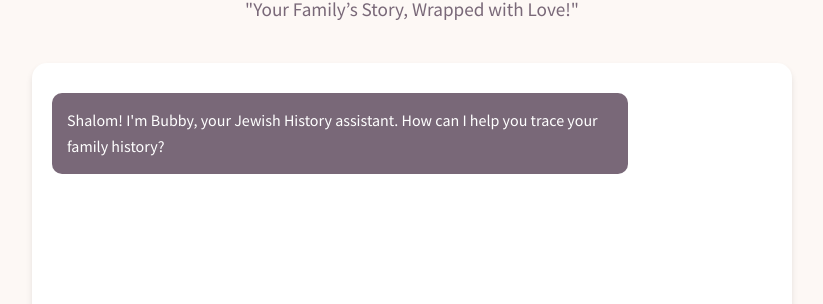
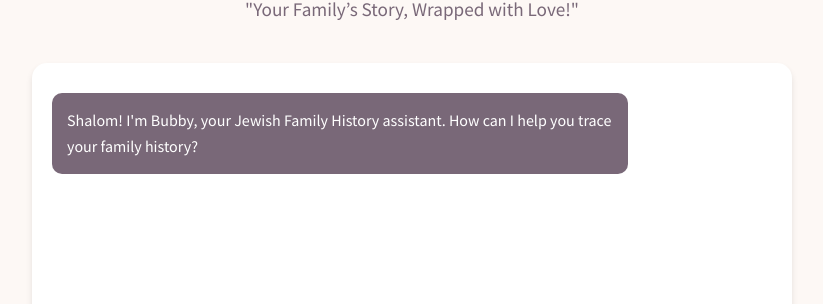
Before and after one commit to PixelNinja-VR/ask-bubby, a Flask app: page / in a window 1280 px wide. Shown: the part 150-454 px from the top of the page, without its empty margins (228-1051 px from the left). Run offline with Flask 2, Linux system fonts and the light colour scheme.

Commit message:
Update index.html

```diff
--- a/templates/index.html
+++ b/templates/index.html
@@ -183,7 +183,7 @@
 
         // Add initial welcome message
         window.onload = function() {
-            addMessage("Shalom! I'm Bubby, your Jewish History assistant. How can I help you trace your family history?", false);
+            addMessage("Shalom! I'm Bubby, your Jewish Family History assistant. How can I help you trace your family history?", false);
         };
 
         async function sendMessage() {
```
